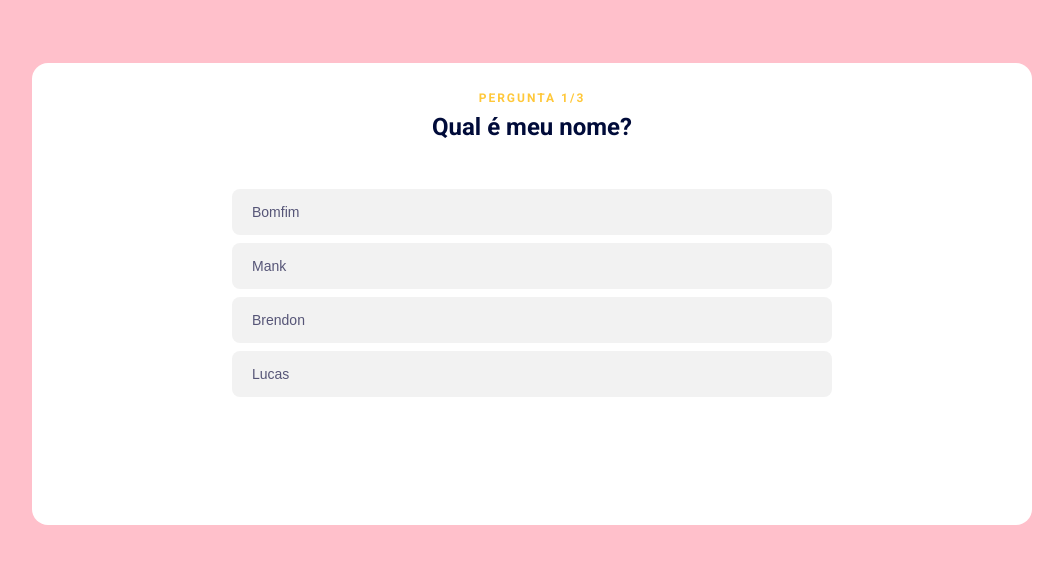
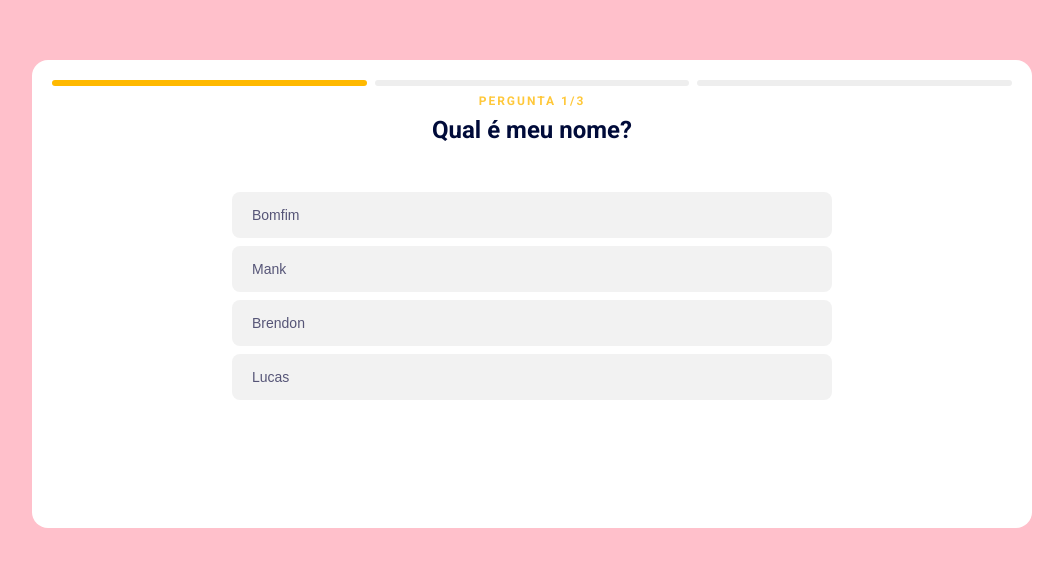
Before and after one commit to FubuBuiu/learning_React, a React (Vite) app: page / in a window 1280 px wide. Shown: the part 106-672 px from the top of the page, without its empty margins (108-1171 px from the left). Built offline with nearby package versions, Linux system fonts and the light colour scheme.

Commit message:
feat: created progress bar

```diff
--- /dev/null
+++ b/src/components/ProgressBar/index.jsx
@@ -0,0 +1,38 @@
+import PropTypes from "prop-types";
+import classNames from "classnames";
+import stylesProgressBar from "./styles.module.css";
+
+export function ProgressBar({ maxQuestions, currentStep }) {
+  const progressBarSteps = Array.from(
+    { length: maxQuestions },
+    (_, index) => index + 1
+  );
+
+  return (
+    <div className={stylesProgressBar.container}>
+      <div
+        id="teste"
+        className={stylesProgressBar.steps}
+        style={{
+          gridTemplateColumns: `repeat(${maxQuestions}, 1fr)`,
+        }}
+      >
+        {progressBarSteps.map((step) => (
+          <div
+            key={step}
+            id="teste"
+            className={classNames(
+              stylesProgressBar.step,
+              currentStep >= step ? stylesProgressBar.active : ""
+            )}
+          />
+        ))}
+      </div>
+    </div>
+  );
+}
+
+ProgressBar.propTypes = {
+  currentStep: PropTypes.number,
+  maxQuestions: PropTypes.number,
+};
--- /dev/null
+++ b/src/components/ProgressBar/styles.module.css
@@ -0,0 +1,19 @@
+.container {
+  width: 100%;
+}
+
+.steps {
+  display: grid;
+  gap: 8px;
+}
+
+.step {
+  height: 6px;
+  border-radius: 4px;
+  background-color: #eee;
+}
+
+.active {
+  color: red;
+  background-color: #ffb900 !important;
+}
--- a/src/components/Quiz/index.jsx
+++ b/src/components/Quiz/index.jsx
@@ -3,6 +3,7 @@ import styleQuiz from "./styles.module.css";
 import { Answer } from "../Answer";
 import { Button } from "../Button";
 import { Result } from "../QuizResult";
+import { ProgressBar } from "../ProgressBar";
 
 const QUESTIONS_MOCK = [
   {
@@ -75,6 +76,10 @@ export function Quiz() {
       <div className={styleQuiz.card}>
         {!isFinishedQuiz ? (
           <div className={styleQuiz.quiz}>
+            <ProgressBar
+              currentStep={questionIndex + 1}
+              maxQuestions={QUESTIONS_MOCK.length}
+            />
             <header className={styleQuiz.quizHeader}>
               <span className={styleQuiz.questionCount}>
                 PERGUNTA {questionIndex + 1}/{QUESTIONS_MOCK.length}
```
